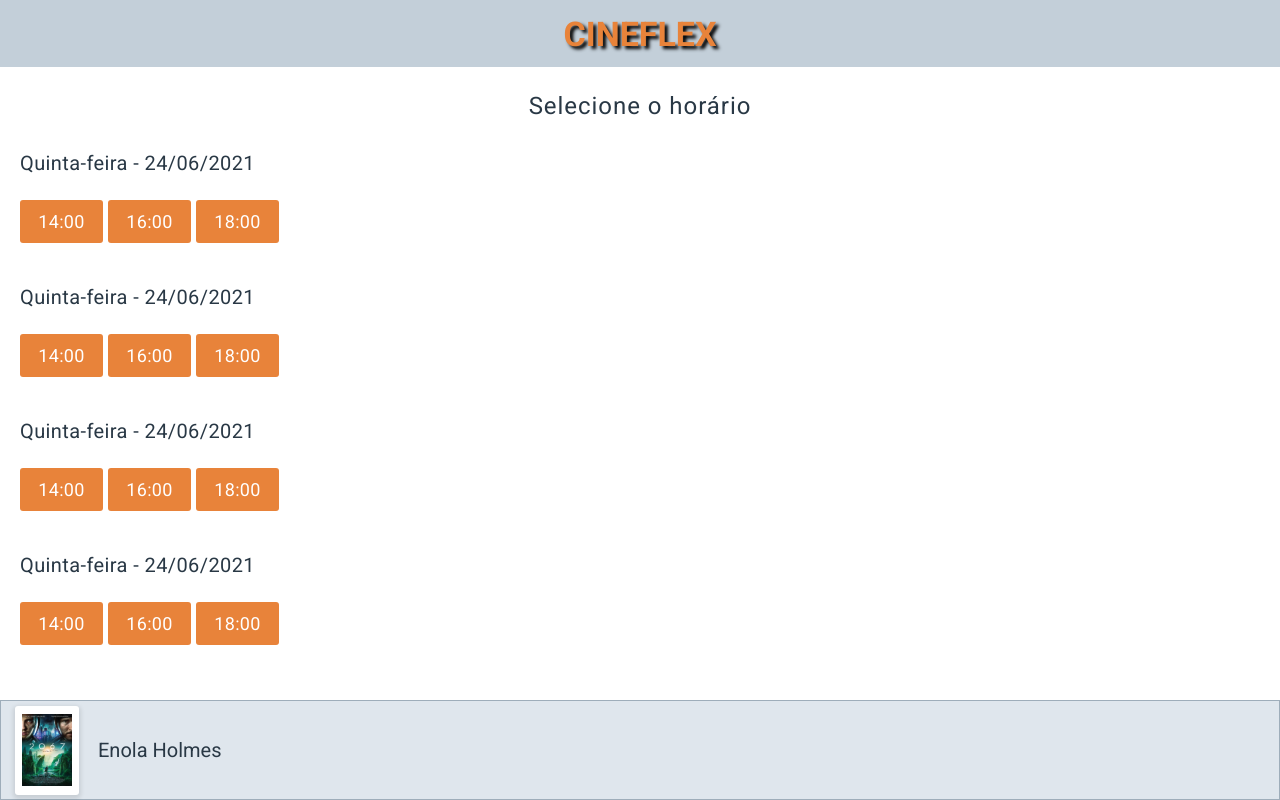
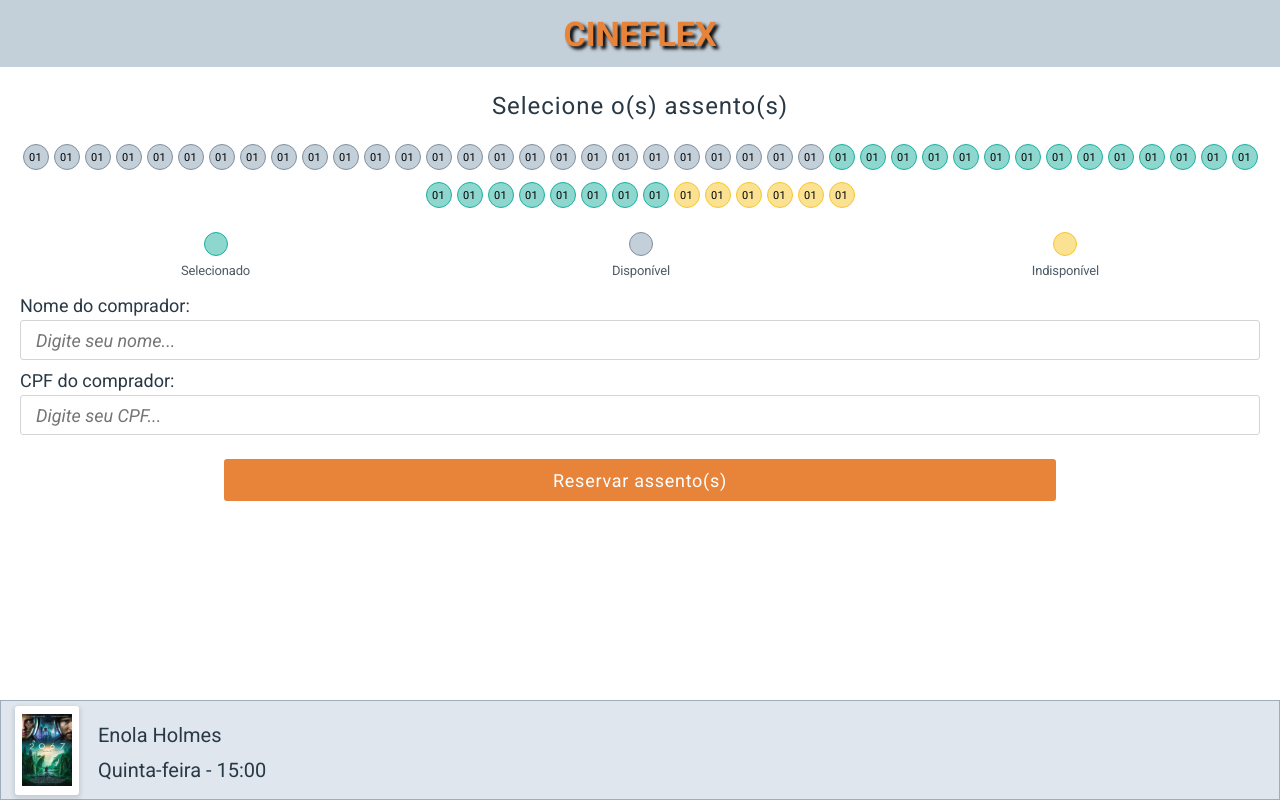
Before and after one commit to samuelmarco-dev/projeto9-cineflex, a React (Create React App) app: page / in a window 1280 px wide. Built offline with nearby package versions, Linux system fonts and the light colour scheme.

Commit message:
Layout Tela de Assentos

```diff
--- a/src/components/AssentosFilme/index.js
+++ b/src/components/AssentosFilme/index.js
@@ -1,8 +1,104 @@
+import Botao from "../Botao";
+import Footer from "../Footer";
+
+import imgFilme from "./../../assets/img/img-filme.png";
+
 import "./style.css";
 
 function AssentosFilme() {
     return (
-        <></>
+        <section className="AssentosFilme">
+            <nav>
+                <p className="topo-assentos">Selecione o(s) assento(s)</p>
+                <div className="selecionar-assentos">
+                    <div className="assento disponivel">01</div>
+                    <div className="assento disponivel">01</div>
+                    <div className="assento disponivel">01</div>
+                    <div className="assento disponivel">01</div>
+                    <div className="assento disponivel">01</div>
+                    <div className="assento disponivel">01</div>
+                    <div className="assento disponivel">01</div>
+                    <div className="assento disponivel">01</div>
+                    <div className="assento disponivel">01</div>
+                    <div className="assento disponivel">01</div>
+                    <div className="assento disponivel">01</div>
+                    <div className="assento disponivel">01</div>
+                    <div className="assento disponivel">01</div>
+                    <div className="assento disponivel">01</div>
+                    <div className="assento disponivel">01</div>
+                    <div className="assento disponivel">01</div>
+                    <div className="assento disponivel">01</div>
+                    <div className="assento disponivel">01</div>
+                    <div className="assento disponivel">01</div>
+                    <div className="assento disponivel">01</div>
+                    <div className="assento disponivel">01</div>
+                    <div className="assento disponivel">01</div>
+                    <div className="assento disponivel">01</div>
+                    <div className="assento disponivel">01</div>
+                    <div className="assento disponivel">01</div>
+                    <div className="assento disponivel">01</div>
+                    <div className="assento selecionado">01</div>
+                    <div className="assento selecionado">01</div>
+                    <div className="assento selecionado">01</div>
+                    <div className="assento selecionado">01</div>
+                    <div className="assento selecionado">01</div>
+                    <div className="assento selecionado">01</div>
+                    <div className="assento selecionado">01</div>
+                    <div className="assento selecionado">01</div>
+                    <div className="assento selecionado">01</div>
+                    <div className="assento selecionado">01</div>
+                    <div className="assento selecionado">01</div>
+                    <div className="assento selecionado">01</div>
+                    <div className="assento selecionado">01</div>
+                    <div className="assento selecionado">01</div>
+                    <div className="assento selecionado">01</div>
+                    <div className="assento selecionado">01</div>
+                    <div className="assento selecionado">01</div>
+                    <div className="assento selecionado">01</div>
+                    <div className="assento selecionado">01</div>
+                    <div className="assento selecionado">01</div>
+                    <div className="assento selecionado">01</div>
+                    <div className="assento selecionado">01</div>
+                    <div className="assento indisponivel">01</div>
+                    <div className="assento indisponivel">01</div>
+                    <div className="assento indisponivel">01</div>
+                    <div className="assento indisponivel">01</div>
+                    <div className="assento indisponivel">01</div>
+                    <div className="assento indisponivel">01</div>
+                </div>
+                <div className="opcoes-assentos">
+                    <article>
+                        <div className="assento-diferente selecionado">
+                        </div>
+                        <p>Selecionado</p>
+                    </article>
+                    <article>
+                        <div className="assento-diferente disponivel">
+                        </div>
+                        <p>Disponível</p>
+                    </article>
+                    <article>
+                        <div className="assento-diferente indisponivel">
+                        </div>
+                        <p>Indisponível</p>
+                    </article>
+                </div>
+                <form>
+                    <div className="informacoes-usuario">
+                        <p>Nome do comprador:</p>
+                        <input type="text" placeholder="Digite seu nome..."/>
+                    </div>
+                    <div className="informacoes-usuario">
+                        <p>CPF do comprador:</p>
+                        <input type="text" placeholder="Digite seu CPF..."/>
+                    </div>
+                    <div className="botao">
+                        <Botao texto="Reservar assento(s)" />
+                    </div>
+                </form>
+            </nav>
+            <Footer nomeFilme="Enola Holmes" imagem={imgFilme} horarioSessao="Quinta-feira - 15:00"/>
+        </section>
     );
 }
 
--- a/src/components/AssentosFilme/style.css
+++ b/src/components/AssentosFilme/style.css
@@ -0,0 +1,209 @@
+.AssentosFilme{
+    width: 100%;
+    height: 100%;
+    position: fixed;
+    top: 67px;
+    left: 0;
+}
+
+.AssentosFilme nav{
+    height: calc(100% - 167px);
+    overflow-y: auto;
+}
+
+.AssentosFilme .topo-assentos{
+    width: 100%;
+    height: 67px;
+    display: flex;
+    justify-content: center;
+    align-items: center;
+    font-family: 'Roboto';
+    font-size: 24px;
+    font-weight: 400;
+    line-height: 28px;
+    letter-spacing: 0.04em;
+    text-align: center;
+    color: rgba(41, 56, 69, 1);
+    margin: 5px 0;
+}
+
+.AssentosFilme .selecionar-assentos{
+    width: 100%;
+    display: flex;
+    flex-wrap: wrap;
+    justify-content: center;
+    padding: 0 20px;
+}
+
+.AssentosFilme .selecionar-assentos .assento{
+    width: 26px;
+    height: 26px;
+    border-radius: 50%;
+    display: flex;
+    justify-content: center;
+    align-items: center;
+    font-family: 'Roboto';
+    font-size: 11px;
+    font-weight: 400;
+    line-height: 13px;
+    letter-spacing: 0.04em;
+    text-align: center;
+    margin-bottom: 12px;
+    margin-left: 2.5px;
+    margin-right: 2.5px;
+}
+
+.disponivel{
+    background: rgba(195, 207, 217, 1);
+    border: 1px solid rgba(128, 143, 157, 1);
+}
+
+.selecionado{
+    background-color: rgba(141, 215, 207, 1);
+    border: 1px solid rgba(26, 174, 158, 1);
+}
+
+.indisponivel{
+    background: rgba(251, 225, 146, 1);
+    border: 1px solid rgba(247, 197, 43, 1);
+}
+
+.AssentosFilme .opcoes-assentos{
+    width: 100%;
+    height: 60px;
+    display: flex;
+    justify-content: space-around;
+    align-items: center;
+    margin-top: 5px;
+}
+
+.AssentosFilme .opcoes-assentos article{
+    display: flex;
+    flex-direction: column;
+    align-items: center;
+}
+
+.AssentosFilme .opcoes-assentos .assento-diferente{
+    width: 24px;
+    height: 24px;
+    border-radius: 50%;
+}
+
+.AssentosFilme .opcoes-assentos p{
+    font-family: 'Roboto';
+    font-weight: 400;
+    font-size: 13px;
+    line-height: 15px;
+    letter-spacing: -0.013em;
+    color: #4E5A65;
+    margin-top: 7px;
+}
+
+.AssentosFilme form{
+    width: 100%;
+    margin-top: 10px;
+    margin-bottom: 24px;
+}
+
+.AssentosFilme form .informacoes-usuario{
+    width: 100%;
+    padding: 0 20px;
+    margin-bottom: 10px;
+}
+
+.AssentosFilme form .informacoes-usuario p{
+    height: 25px;
+    font-family: 'Roboto';
+    font-size: 18px;
+    font-weight: 400;
+    line-height: 21px;
+    color: rgba(41, 56, 69, 1);
+}
+
+.AssentosFilme form .informacoes-usuario input{
+    width: 100%;
+    height: 40px;
+    border-radius: 3px;
+    background-color: rgba(255, 255, 255, 1);
+    border: 1px solid rgba(212, 212, 212, 1);
+    font-family: 'Roboto';
+    font-style: italic;
+    font-weight: 400;
+    font-size: 18px;
+    line-height: 21px;
+    color: #AFAFAF;
+    padding: 0 15px;
+}
+
+.AssentosFilme form .botao{
+    width: 100%;
+    height: 50px;
+    margin-top: 20px;
+    display: flex;
+    justify-content: center;
+    align-items: center;
+}
+
+.AssentosFilme form .botao button{
+    width: 65%;
+    height: 42px;
+    background: #E8833A;
+    border-radius: 3px;
+    font-family: 'Roboto';
+    font-weight: 400;
+    font-size: 18px;
+    line-height: 21px;
+    text-align: center;
+    letter-spacing: 0.04em;
+    color: #FFFFFF;
+}
+
+.AssentosFilme footer{
+    width: 100%;
+    height: 100px;
+    background-color: rgba(223, 230, 237, 1);
+    border: 1px solid rgba(158, 173, 186, 1);
+    position: fixed;
+    left: 0;
+    bottom: 0;
+    display: flex;
+    align-items: center;
+}
+
+.AssentosFilme footer figure{
+    width: 64px;
+    height: 89px;
+    border-radius: 3px;
+    background-color: rgba(255, 255, 255, 1);
+    box-shadow: 0px 2px 4px 2px rgba(0, 0, 0, 0.1);
+    margin: 0 14px;
+    display: flex;
+    align-items: center;
+    justify-content: center;
+}
+
+.AssentosFilme footer figure img{
+    width: 50px;
+    height: 72px;
+}
+
+.AssentosFilme footer .informacoes-filme{
+    height: 89px;
+    display: flex;
+    flex-direction: column;
+    justify-content: center;
+}
+
+.AssentosFilme footer p{
+    margin-top: 5px;
+    margin-right: 14px;
+    font-family: 'Roboto';
+    font-size: 20px;
+    font-weight: 400;
+    line-height: 30px;
+    text-align: left;
+    color: rgba(41, 56, 69, 1);
+    display: flex;
+    flex-wrap: wrap;
+    padding: 0 5px;
+}
--- a/src/components/HorarioFilme/index.js
+++ b/src/components/HorarioFilme/index.js
@@ -9,15 +9,7 @@ function HorarioFilme() {
     return (
         <section className="HorarioFilme">
             <nav>
-                <div className="topo-filmes">Selecione o horário</div>
-                <div className="sessao">
-                        <p>Quinta-feira - 24/06/2021</p>
-                        <div className="botoes-horario">
-                            <Botao classe="botao" texto="14:00"/>
-                            <Botao classe="botao" texto="16:00"/>
-                            <Botao classe="botao" texto="18:00"/>
-                        </div>
-                </div>
+                <p className="topo-filmes">Selecione o horário</p>
                 <div className="sessao">
                         <p>Quinta-feira - 24/06/2021</p>
                         <div className="botoes-horario">
--- a/src/components/HorarioFilme/style.css
+++ b/src/components/HorarioFilme/style.css
@@ -4,6 +4,7 @@
     position: fixed;
     top: 67px;
     left: 0;
+    display: none;
 }
 
 .HorarioFilme nav{
--- a/src/components/TelaInicial/index.js
+++ b/src/components/TelaInicial/index.js
@@ -5,7 +5,7 @@ import imgFilme from "./../../assets/img/img-filme.png";
 function TelaInicial() {
     return (
         <main className="TelaInicial">
-            <div className="topo">Selecione o filme</div>
+            <p className="topo-inicio">Selecione o filme</p>
             <section className="conteudo">
                 <figure>
                     <img src={imgFilme} alt="imagem" />
--- a/src/components/TelaInicial/style.css
+++ b/src/components/TelaInicial/style.css
@@ -8,7 +8,7 @@
     display: none;
 }
 
-.TelaInicial .topo{
+.TelaInicial .topo-inicio{
     width: 100%;
     height: 67px;
     display: flex;
```
